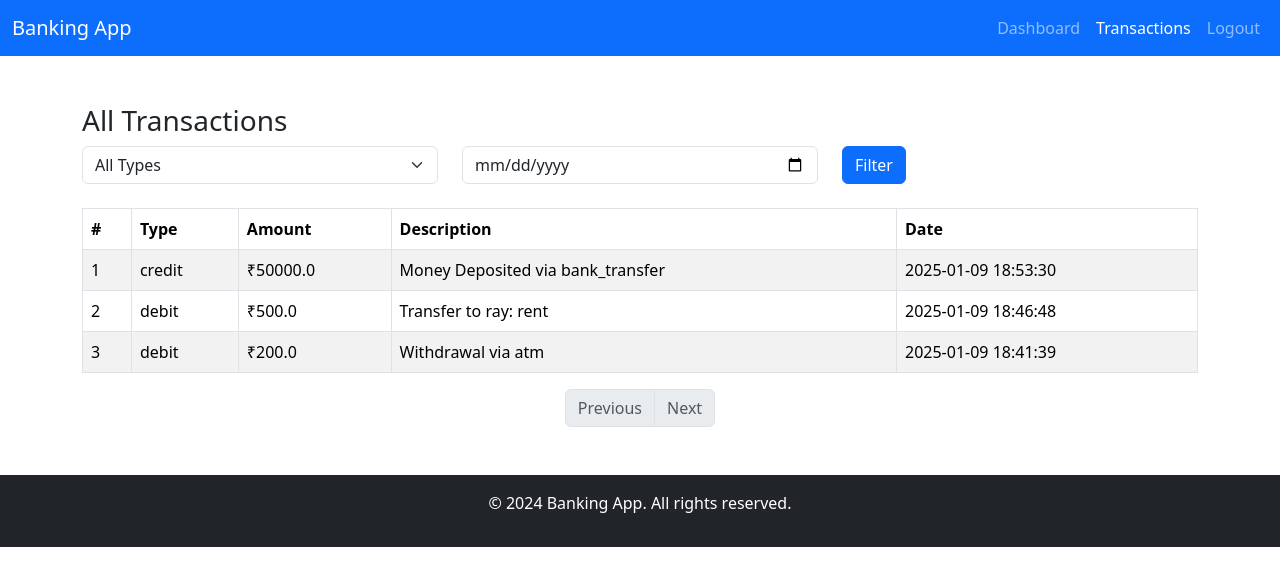
After one commit to Prakhar-Singh-bachhotiya/Bank-Management-System-2.0, a Flask app: page /view_transactions in a window 1280 px wide. The commit adds this page. Shown: the top 586 px of the page. Run offline with Flask 3, Linux system fonts and the light colour scheme; a user stored in the database is signed in; data comes from the database, SQL or seed files in the repository.

Commit message:
Transaction page created

```diff
--- a/app.py
+++ b/app.py
@@ -338,6 +338,31 @@ def change_password():
 
     return render_template('change_password.html', user=user)
 
+from flask import render_template, request, session
+from models import User, Transaction  # Import your models
+
+@app.route('/view_transactions', methods=['GET'])
+def view_transactions():
+    # Get the current user
+    current_user = User.query.filter_by(id=session['user_id']).first()
+
+    # Get filter parameters
+    transaction_type = request.args.get('type')
+    date_filter = request.args.get('date')
+
+    # Query transactions
+    query = Transaction.query.filter_by(user_id=current_user.id)
+    if transaction_type:
+        query = query.filter_by(type=transaction_type)
+    if date_filter:
+        query = query.filter(Transaction.timestamp.like(f'{date_filter}%'))
+
+    # Pagination (10 transactions per page)
+    page = request.args.get('page', 1, type=int)
+    transactions = query.order_by(Transaction.timestamp.desc()).paginate(page=page, per_page=10)
+
+    return render_template('transactions.html', transactions=transactions)
+
 
 if __name__ == "__main__":
     app.run(debug=True)
--- a/templates/dashboard.html
+++ b/templates/dashboard.html
@@ -24,7 +24,7 @@
                         <a class="nav-link" href="{{ url_for('update_profile') }}">Profile</a>
                     </li>
                     <li class="nav-item">
-                        <a class="nav-link" href="#">Transactions</a>
+                        <a class="nav-link" href="{{ url_for('view_transactions') }}">Transactions</a>
                     </li>
                     <li class="nav-item">
                         <a class="nav-link" href="{{ url_for('logout') }}">Logout</a>
@@ -80,7 +80,7 @@
                         {% else %}
                             <p class="text-muted">No recent transactions.</p>
                         {% endif %}
-                        <a href="{{ url_for('transfer_funds') }}" class="btn btn-info mt-3">View All</a>
+                        <a href="{{ url_for('view_transactions') }}" class="btn btn-info mt-3">View All</a>
                     </div>
                 </div>
             </div>
--- /dev/null
+++ b/templates/transactions.html
@@ -0,0 +1,109 @@
+<!DOCTYPE html>
+<html lang="en">
+<head>
+    <meta charset="UTF-8">
+    <meta name="viewport" content="width=device-width, initial-scale=1.0">
+    <title>All Transactions</title>
+    <link href="https://cdn.jsdelivr.net/npm/bootstrap@5.3.0-alpha1/dist/css/bootstrap.min.css" rel="stylesheet">
+</head>
+<body>
+    <!-- Navbar -->
+    <nav class="navbar navbar-expand-lg navbar-dark bg-primary">
+        <div class="container-fluid">
+            <a class="navbar-brand" href="#">Banking App</a>
+            <button class="navbar-toggler" type="button" data-bs-toggle="collapse" data-bs-target="#navbarNav" aria-controls="navbarNav" aria-expanded="false" aria-label="Toggle navigation">
+                <span class="navbar-toggler-icon"></span>
+            </button>
+            <div class="collapse navbar-collapse" id="navbarNav">
+                <ul class="navbar-nav ms-auto">
+                    <li class="nav-item">
+                        <a class="nav-link" href="{{ url_for('dashboard') }}">Dashboard</a>
+                    </li>
+                    <li class="nav-item">
+                        <a class="nav-link active" href="{{ url_for('view_transactions') }}">Transactions</a>
+                    </li>
+                    <li class="nav-item">
+                        <a class="nav-link" href="{{ url_for('logout') }}">Logout</a>
+                    </li>
+                </ul>
+            </div>
+        </div>
+    </nav>
+
+    <!-- Page Content -->
+    <div class="container mt-5">
+        <h3>All Transactions</h3>
+
+        <!-- Filters -->
+        <form method="GET" class="mb-4">
+            <div class="row">
+                <div class="col-md-4">
+                    <select name="type" class="form-select">
+                        <option value="">All Types</option>
+                        <option value="credit">Credit</option>
+                        <option value="debit">Debit</option>
+                    </select>
+                </div>
+                <div class="col-md-4">
+                    <input type="date" name="date" class="form-control" placeholder="Filter by Date">
+                </div>
+                <div class="col-md-4">
+                    <button type="submit" class="btn btn-primary">Filter</button>
+                </div>
+            </div>
+        </form>
+
+        <!-- Transactions Table -->
+        <div class="table-responsive">
+            <table class="table table-striped table-bordered">
+                <thead>
+                    <tr>
+                        <th>#</th>
+                        <th>Type</th>
+                        <th>Amount</th>
+                        <th>Description</th>
+                        <th>Date</th>
+                    </tr>
+                </thead>
+                <tbody>
+                    {% if transactions %}
+                        {% for transaction in transactions %}
+                            <tr>
+                                <td>{{ loop.index }}</td>
+                                <td>{{ transaction.type }}</td>
+                                <td>₹{{ transaction.amount }}</td>
+                                <td>{{ transaction.description }}</td>
+                                <td>{{ transaction.timestamp.strftime('%Y-%m-%d %H:%M:%S') }}</td>
+                            </tr>
+                        {% endfor %}
+                    {% else %}
+                        <tr>
+                            <td colspan="5" class="text-center">No transactions found.</td>
+                        </tr>
+                    {% endif %}
+                </tbody>
+            </table>
+        </div>
+
+        <!-- Pagination -->
+        <nav aria-label="Page navigation example">
+            <ul class="pagination justify-content-center">
+                <li class="page-item {% if not transactions.has_prev %}disabled{% endif %}">
+                    <a class="page-link" href="{{ url_for('view_transactions', page=transactions.prev_num) }}">Previous</a>
+                </li>
+                <li class="page-item {% if not transactions.has_next %}disabled{% endif %}">
+                    <a class="page-link" href="{{ url_for('view_transactions', page=transactions.next_num) }}">Next</a>
+                </li>
+            </ul>
+        </nav>
+    </div>
+
+    <footer class="bg-dark text-white text-center p-3 mt-5">
+        <p>&copy; 2024 Banking App. All rights reserved.</p>
+    </footer>
+
+    <!-- Scripts -->
+    <script src="https://cdn.jsdelivr.net/npm/@popperjs/core@2.11.6/dist/umd/popper.min.js"></script>
+    <script src="https://cdn.jsdelivr.net/npm/bootstrap@5.3.0-alpha1/dist/js/bootstrap.min.js"></script>
+</body>
+</html>
```
Also changed, not shown: templates/deposit_money.html (+12 -4 lines).
